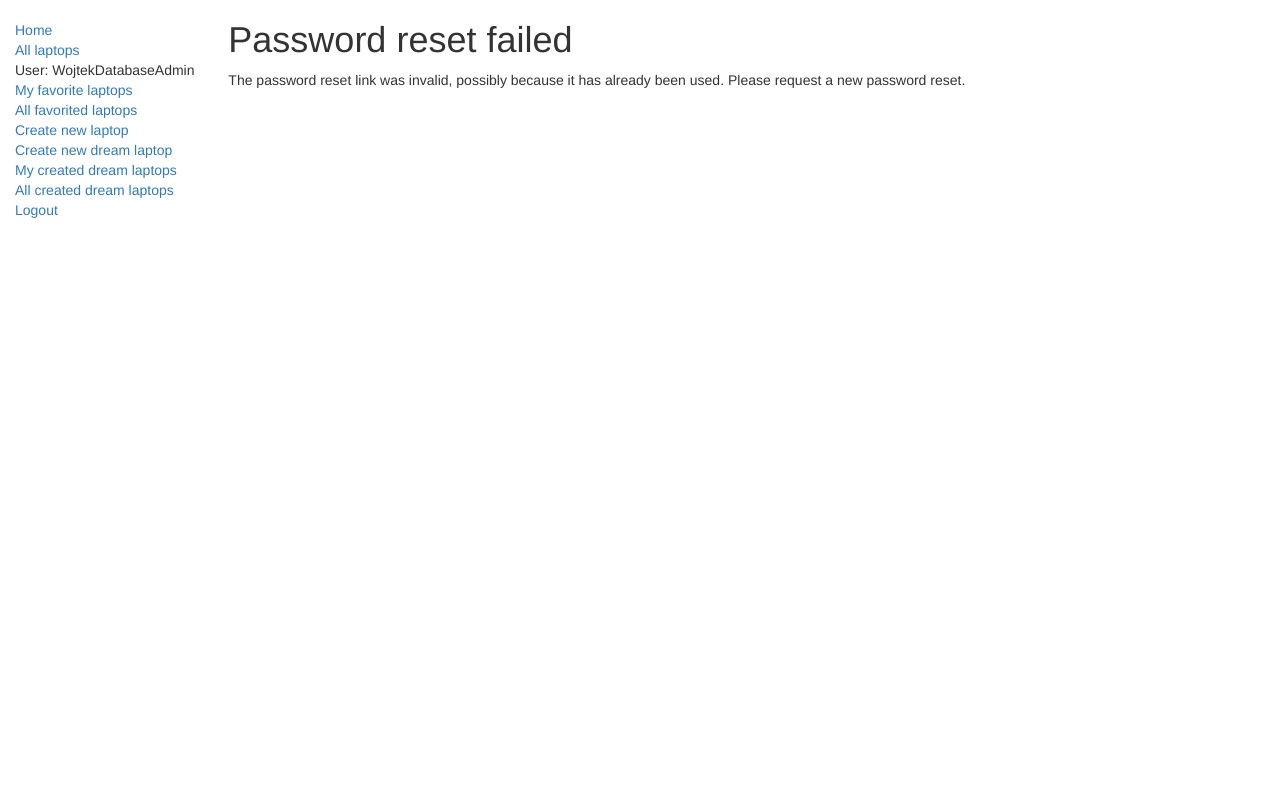
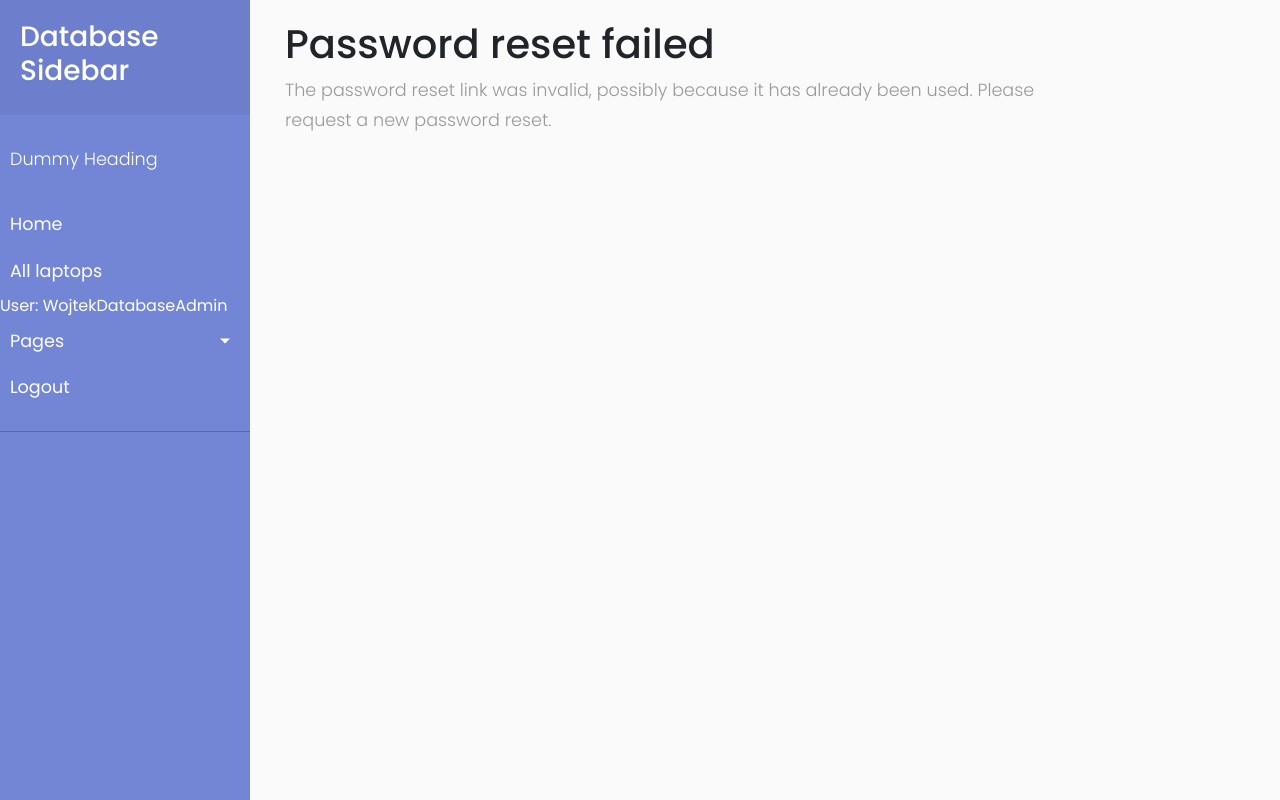
Before and after one commit to WojtekMin/LaptopDatabaseProject, a Django app: page /accounts/reset/1/1/ in a window 1280 px wide. Run offline with Django 3.2, Linux system fonts and the light colour scheme; a user stored in the database is signed in; some libraries are stand-ins or nearby versions.

Commit message:
Addition of sidebar

```diff
--- a/Webpage/static/css/styles.css
+++ b/Webpage/static/css/styles.css
@@ -1,5 +1,169 @@
-.sidebar-nav {
-    margin-top: 20px;
-    padding: 0;
-    list-style: none;
+/*
+    DEMO STYLE
+*/
+
+@import "https://fonts.googleapis.com/css?family=Poppins:300,400,500,600,700";
+body {
+    font-family: 'Poppins', sans-serif;
+    background: #fafafa;
 }
+
+p {
+    font-family: 'Poppins', sans-serif;
+    font-size: 1.1em;
+    font-weight: 300;
+    line-height: 1.7em;
+    color: #999;
+}
+
+a,
+a:hover,
+a:focus {
+    color: inherit;
+    text-decoration: none;
+    transition: all 0.3s;
+}
+
+.navbar {
+    padding: 15px 10px;
+    background: #fff;
+    border: none;
+    border-radius: 0;
+    margin-bottom: 40px;
+    box-shadow: 1px 1px 3px rgba(0, 0, 0, 0.1);
+}
+
+.navbar-btn {
+    box-shadow: none;
+    outline: none !important;
+    border: none;
+}
+
+.line {
+    width: 100%;
+    height: 1px;
+    border-bottom: 1px dashed #ddd;
+    margin: 40px 0;
+}
+
+/* ---------------------------------------------------
+    SIDEBAR STYLE
+----------------------------------------------------- */
+
+.wrapper {
+    display: flex;
+    width: 100%;
+    align-items: stretch;
+}
+
+#sidebar {
+    min-width: 250px;
+    max-width: 250px;
+    background: #7386D5;
+    color: #fff;
+    transition: all 0.3s;
+}
+
+#sidebar.active {
+    margin-left: -250px;
+}
+
+#sidebar .sidebar-header {
+    padding: 20px;
+    background: #6d7fcc;
+}
+
+#sidebar ul.components {
+    padding: 20px 0;
+    border-bottom: 1px solid #47748b;
+}
+
+#sidebar ul p {
+    color: #fff;
+    padding: 10px;
+}
+
+#sidebar ul li a {
+    padding: 10px;
+    font-size: 1.1em;
+    display: block;
+}
+
+#sidebar ul li a:hover {
+    color: #7386D5;
+    background: #fff;
+}
+
+#sidebar ul li.active>a,
+a[aria-expanded="true"] {
+    color: #fff;
+    background: #6d7fcc;
+}
+
+a[data-toggle="collapse"] {
+    position: relative;
+}
+
+.dropdown-toggle::after {
+    display: block;
+    position: absolute;
+    top: 50%;
+    right: 20px;
+    transform: translateY(-50%);
+}
+
+ul ul a {
+    font-size: 0.9em !important;
+    padding-left: 30px !important;
+    background: #6d7fcc;
+}
+
+ul.CTAs {
+    padding: 20px;
+}
+
+ul.CTAs a {
+    text-align: center;
+    font-size: 0.9em !important;
+    display: block;
+    border-radius: 5px;
+    margin-bottom: 5px;
+}
+
+a.download {
+    background: #fff;
+    color: #7386D5;
+}
+
+a.article,
+a.article:hover {
+    background: #6d7fcc !important;
+    color: #fff !important;
+}
+
+/* ---------------------------------------------------
+    CONTENT STYLE
+----------------------------------------------------- */
+
+#content {
+    width: 100%;
+    padding: 20px;
+    min-height: 100vh;
+    transition: all 0.3s;
+}
+
+/* ---------------------------------------------------
+    MEDIAQUERIES
+----------------------------------------------------- */
+
+@media (max-width: 768px) {
+    #sidebar {
+        margin-left: -250px;
+    }
+    #sidebar.active {
+        margin-left: 0;
+    }
+    #sidebarCollapse span {
+        display: none;
+    }
+}
--- /dev/null
+++ b/Webpage/templatetags/group_tags.py
@@ -0,0 +1,9 @@
+from django import template
+from django.contrib.auth.models import Group
+
+register = template.Library()
+
+@register.filter(name='has_group')
+def has_group(user, group_name):
+    group =  Group.objects.get(name=group_name)
+    return group in user.groups.all()
--- a/Webpage/views.py
+++ b/Webpage/views.py
@@ -1,5 +1,7 @@
 from django.shortcuts import render
 from django.views import generic
+from django import template
+from django.contrib.auth.models import Group
 from django.contrib.auth.mixins import LoginRequiredMixin
 from django.contrib.auth.mixins import PermissionRequiredMixin
 from django.views.generic.edit import CreateView, UpdateView, DeleteView
--- a/templates/base_generic.html
+++ b/templates/base_generic.html
@@ -5,7 +5,7 @@
   {% block title %}<title>Laptop Database</title>{% endblock %}
   <meta charset="utf-8">
   <meta name="viewport" content="width=device-width, initial-scale=1">
-  <link rel="stylesheet" href="https://maxcdn.bootstrapcdn.com/bootstrap/3.3.7/css/bootstrap.min.css">
+  <link rel="stylesheet" href="https://stackpath.bootstrapcdn.com/bootstrap/4.1.0/css/bootstrap.min.css" integrity="sha384-9gVQ4dYFwwWSjIDZnLEWnxCjeSWFphJiwGPXr1jddIhOegiu1FwO5qRGvFXOdJZ4" crossorigin="anonymous">
   {% comment %}<script src="https://ajax.googleapis.com/ajax/libs/jquery/1.12.4/jquery.min.js"></script>{% endcomment %}
   <script src="https://maxcdn.bootstrapcdn.com/bootstrap/3.3.7/js/bootstrap.min.js"></script>
   <script src="https://ajax.googleapis.com/ajax/libs/jquery/3.3.1/jquery.min.js"></script>
@@ -13,35 +13,57 @@
   <!-- Add additional CSS in static file -->
   {% load static %}
   <link rel="stylesheet" href="{% static 'css/styles.css' %}">
-  <script src="{% static 'js/fav.js' %}">
-  </script>
+  <script src="{% static 'js/fav.js' %}"></script>
+  <!-- Font Awesome JS -->
+  <script defer src="https://use.fontawesome.com/releases/v5.0.13/js/solid.js" integrity="sha384-tzzSw1/Vo+0N5UhStP3bvwWPq+uvzCMfrN1fEFe+xBmv1C/AtVX5K0uZtmcHitFZ" crossorigin="anonymous"></script>
+  <script defer src="https://use.fontawesome.com/releases/v5.0.13/js/fontawesome.js" integrity="sha384-6OIrr52G08NpOFSZdxxz1xdNSndlD4vdcf/q2myIUVO0VsqaGHJsB0RaBE01VTOY" crossorigin="anonymous"></script>
 </head>
 
 <body>
 
-  <div class="container-fluid">
+  <div class="wrapper">
 
-    <div class="row">
-      <div class="col-sm-2">
       {% block sidebar %}
-      <ul class="sidebar-nav">
+      <nav id="sidebar">
+        <div class="sidebar-header">
+                <h3>Database Sidebar</h3>
+        </div>
+          <ul class="list-unstyled components">
+              <p>Dummy Heading</p>
               <li><a href="{% url 'index' %}">Home</a></li>
               <li><a href="{% url 'laptops' %}">All laptops</a></li>
               {% if user.is_authenticated %}
                   <li>User: {{ user.get_username }}</li>
+                  {% load group_tags %}
+                  {% if user|has_group:"Database Members" %}
+                        <li class="active">
+                            <a href="#homeSubmenu" data-toggle="collapse" aria-expanded="false" class="dropdown-toggle">Database Member</a>
+                            <ul class="collapse list-unstyled" id="homeSubmenu">
                                 <li><a href="{% url 'my-favorite' %}">My favorite laptops</a></li>
+                                <li><a href="{% url 'dreamlaptop_create' %}">Create new dream laptop</a></li>
+                                <li><a href="{% url 'user-dreamlaptops' %}">My created dream laptops</a></li>
+                            </ul>
+                        </li>
+                  {% else %}
+                        <li>
+                            <a href="#pageSubmenu" data-toggle="collapse" aria-expanded="false" class="dropdown-toggle">Pages</a>
+                            <ul class="collapse list-unstyled" id="pageSubmenu">
                                 <li><a href="{% url 'all-favorite' %}">All favorited laptops</a></li>
                                 <li><a href="{% url 'laptop_create' %}">Create new laptop</a></li>
-              <li><a href="{% url 'dreamlaptop_create' %}">Create new dream laptop</a></li>
-              <li><a href="{% url 'user-dreamlaptops' %}">My created dream laptops</a></li>
                                 <li><a href="{% url 'all-dreamlaptops' %}">All created dream laptops</a></li>
+                            </ul>
+                        </li>
+                  {% endif %}
                   <li><a href="{% url 'logout'%}?next={{request.path}}">Logout</a></li>
               {% else %}
                   <li><a href="{% url 'login'%}?next={{request.path}}">Login</a></li>
               {% endif %}
           </ul>
+      </nav>
      {% endblock %}
-      </div>
+
+    <div id="content">
+
       <div class="col-sm-10 ">
       {% block content %}{% endblock %}
 
@@ -67,5 +89,20 @@
     </div>
 
   </div>
+
+<script src="https://code.jquery.com/jquery-3.3.1.slim.min.js" integrity="sha384-q8i/X+965DzO0rT7abK41JStQIAqVgRVzpbzo5smXKp4YfRvH+8abtTE1Pi6jizo" crossorigin="anonymous"></script>
+    <!-- Popper.JS -->
+    <script src="https://cdnjs.cloudflare.com/ajax/libs/popper.js/1.14.0/umd/popper.min.js" integrity="sha384-cs/chFZiN24E4KMATLdqdvsezGxaGsi4hLGOzlXwp5UZB1LY//20VyM2taTB4QvJ" crossorigin="anonymous"></script>
+    <!-- Bootstrap JS -->
+    <script src="https://stackpath.bootstrapcdn.com/bootstrap/4.1.0/js/bootstrap.min.js" integrity="sha384-uefMccjFJAIv6A+rW+L4AHf99KvxDjWSu1z9VI8SKNVmz4sk7buKt/6v9KI65qnm" crossorigin="anonymous"></script>
+
+    <script type="text/javascript">
+        $(document).ready(function () {
+            $('#sidebarCollapse').on('click', function () {
+                $('#sidebar').toggleClass('active');
+            });
+        });
+    </script>
+
 </body>
 </html>
```
Also changed, not shown: db.sqlite3. Lines whose indentation alone changed are shown as unchanged.
